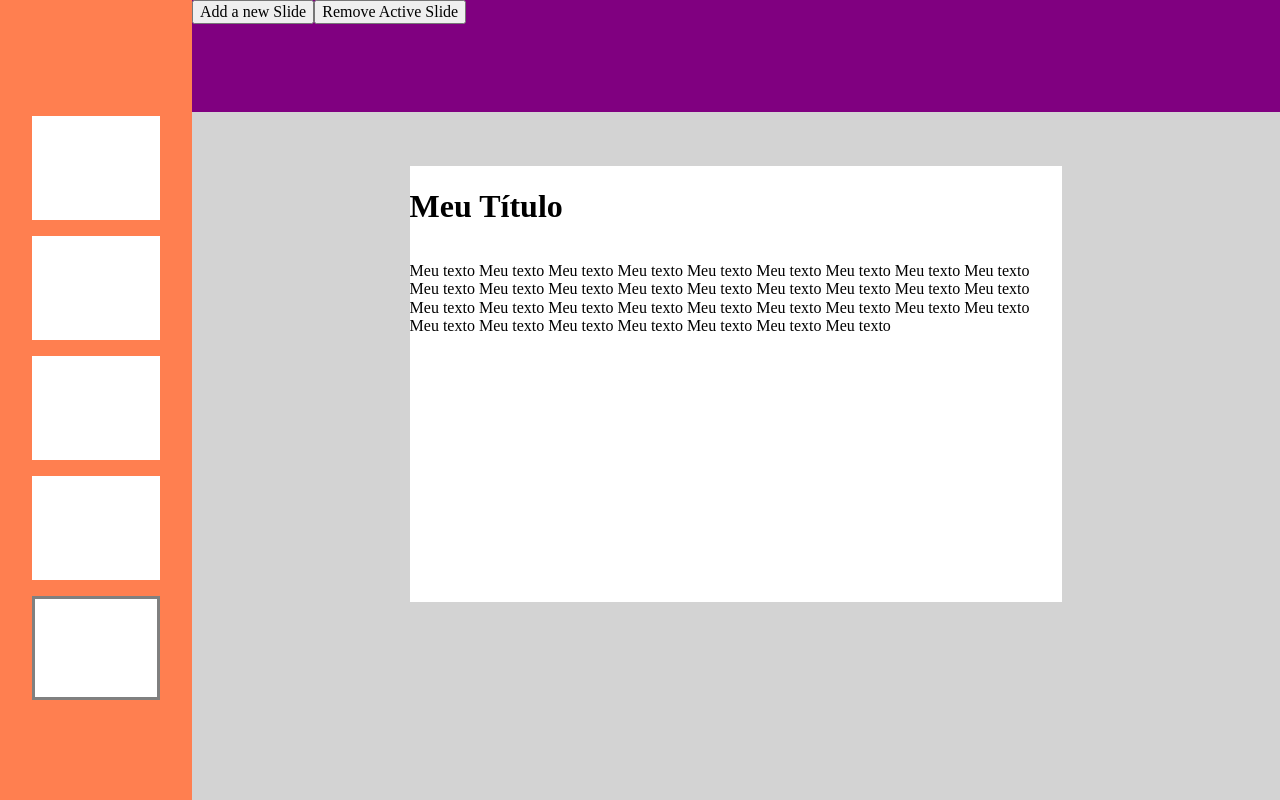
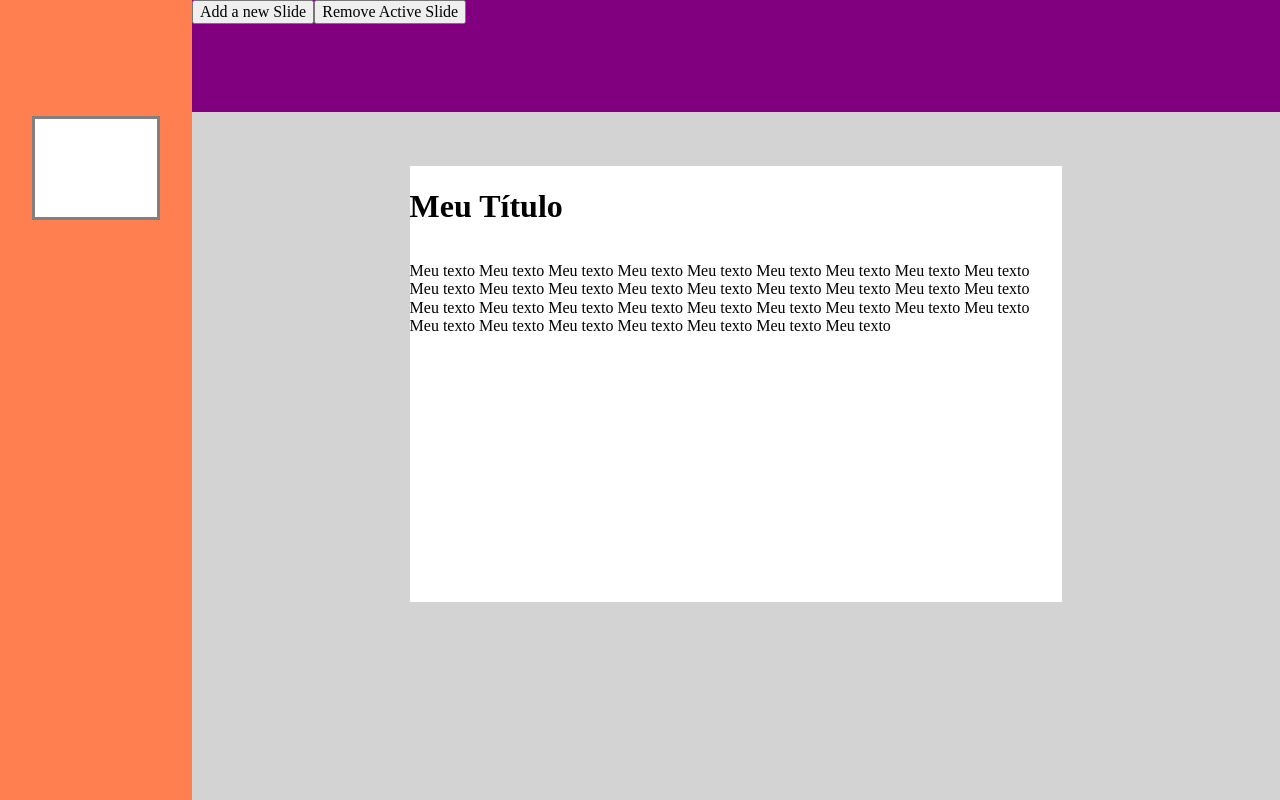
Before and after one commit to mattvasc/slideshow, an Angular app: page / in a window 1280 px wide. Built offline with nearby package versions, Linux system fonts and the light colour scheme.

Commit message:
activeSlide

```diff
--- a/src/app/edit-presentation/edit-presentation.component.ts
+++ b/src/app/edit-presentation/edit-presentation.component.ts
@@ -1,7 +1,7 @@
 import { Component, OnInit } from '@angular/core';
-import { Presentation } from '../presentation';
-import { Slide } from '../slide';
-import { Element, Type } from '../element';
+import { Presentation, Visibility } from '../presentation';
+import { Slide, Transition } from '../slide';
+import { Element, TypeOfElement } from '../element';
 
 @Component({
 	selector: 'app-edit-presentation',
@@ -15,10 +15,10 @@ export class EditPresentationComponent implements OnInit {
 	constructor() { }
 	ngOnInit() {
 		this.presentation = new Presentation(undefined, 'Not logged yet', undefined);
-		const first_slide: Slide = new Slide([], undefined, '#FFAABB');
-		first_slide.addElement(new Element(Type.textbox, `<h1 id="title" (dblclick) ="fireEventEditar($event)"
+		let first_slide: Slide = new Slide([], undefined, '#FFAABB');
+		first_slide.addElement(new Element(TypeOfElement.textbox, `<h1 id="title" (dblclick) ="fireEventEditar($event)"
 																						(click)="fireEventMover($event)"> Meu Título</h1>`));
-		first_slide.addElement(new Element(Type.textbox, `<p> Meu texto Meu texto Meu texto Meu texto Meu texto
+		first_slide.addElement(new Element(TypeOfElement.textbox, `<p> Meu texto Meu texto Meu texto Meu texto Meu texto
 		Meu texto Meu texto Meu texto Meu texto Meu texto	Meu texto Meu texto Meu texto Meu texto Meu
 		 texto Meu texto Meu texto Meu texto Meu texto Meu texto Meu texto Meu texto		Meu texto
 			Meu texto Meu texto Meu texto Meu texto Meu texto Meu texto Meu texto Meu texto Meu texto
--- a/src/app/element.ts
+++ b/src/app/element.ts
@@ -1,11 +1,11 @@
-export enum Type {
+export enum TypeOfElement {
 	textbox,
 	image,
 	bulletlist
 }
 export class Element {
 	constructor(
-		public type: Type,
+		public type: TypeOfElement,
 		private data: String,
 		private posX: number = 0,
 		private posY: number = 0) { }
--- a/src/app/slide.ts
+++ b/src/app/slide.ts
@@ -12,15 +12,15 @@ export class Slide {
 		public transition: Transition = Transition.default,
 		public bgcolor: String = '#FFFFFF') { }
 
-	addElement(x: Element) {
+	public addElement(x: Element) {
 		this.elements.push(x);
 	}
 
-	removeElementByIndex(x: number) {
+	public removeElementByIndex(x: number) {
 		this.elements.splice(x, 1);
 	}
 
-	setTransition(x: Transition) {
+	public setTransition(x: Transition) {
 		this.transition = x;
 	}
 }
--- a/src/app/thumbnails-menu/thumbnails-menu.component.html
+++ b/src/app/thumbnails-menu/thumbnails-menu.component.html
@@ -1,11 +1,7 @@
-<div class="thumbnail-body">
+<div class="thumbnail-body" (click)="onClick()">
 
   <div class="slide-encapsulation">
-    <div class="slide"></div>
-    <div class="slide"></div>
-    <div class="slide"></div>
-    <div class="slide"></div>
-    <div class="slide slide-active"></div>
+    <div class="slide" *ngFor="let slide of presentation.slides; index as i" [ngClass]="{'slide-active': i==activeSlide}" (click)="changeCurrentSlide(i)"></div>
   </div>
 
 </div>
--- a/src/app/thumbnails-menu/thumbnails-menu.component.ts
+++ b/src/app/thumbnails-menu/thumbnails-menu.component.ts
@@ -1,4 +1,8 @@
 import { Component, OnInit, Input } from '@angular/core';
+import { Presentation, Visibility } from '../presentation';
+import { Slide, Transition } from '../slide';
+import { Element, TypeOfElement } from '../element';
+
 
 @Component({
 	selector: 'app-thumbnails-menu',
@@ -11,13 +15,16 @@ export class ThumbnailsMenuComponent implements OnInit {
 
 	constructor() { }
 
+	onClick() {
+		console.log(this.presentation);
+	}
 	ngOnInit() {
+		this.activeSlide = 0;
 	}
 	renderList() {
 
 	}
-	changeCurrentSlide() {
-		// workspace.active-slide = x;
-		// worspace.render()
+	changeCurrentSlide(index: number) {
+		this.activeSlide = index;
 	}
 }
--- a/src/app/toolbar/toolbar.component.ts
+++ b/src/app/toolbar/toolbar.component.ts
@@ -1,5 +1,8 @@
 import { Component, OnInit, Input } from '@angular/core';
-import { Presentation } from '../presentation';
+import { Presentation, Visibility } from '../presentation';
+import { Slide, Transition } from '../slide';
+import { Element, TypeOfElement } from '../element';
+
 @Component({
 	selector: 'app-toolbar',
 	templateUrl: './toolbar.component.html',
--- a/src/app/workspace/workspace.component.ts
+++ b/src/app/workspace/workspace.component.ts
@@ -1,4 +1,7 @@
 import { Component, OnInit, Input } from '@angular/core';
+import { Presentation, Visibility } from '../presentation';
+import { Slide, Transition } from '../slide';
+import { Element, TypeOfElement } from '../element';
 
 @Component({
 	selector: 'app-workspace',
```
